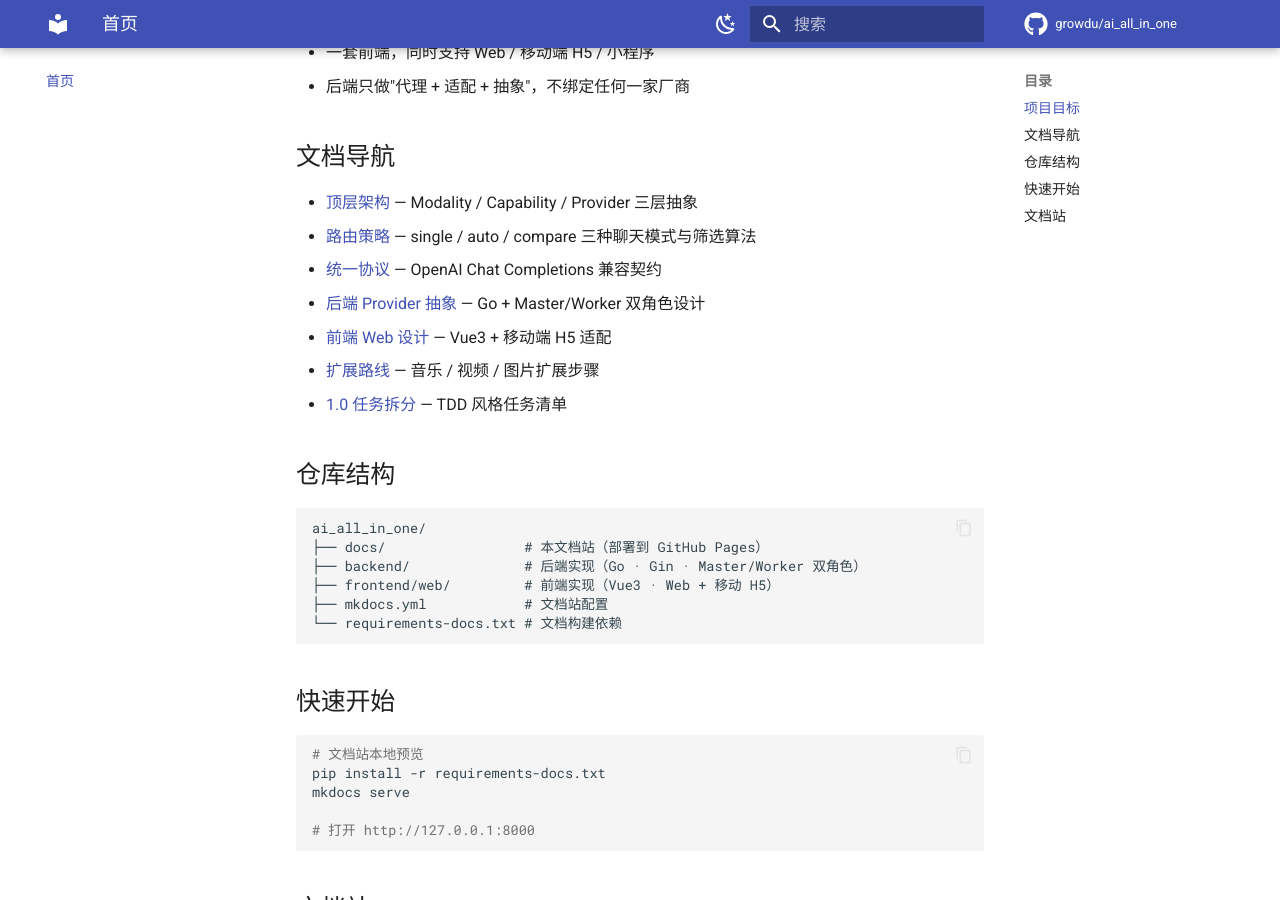
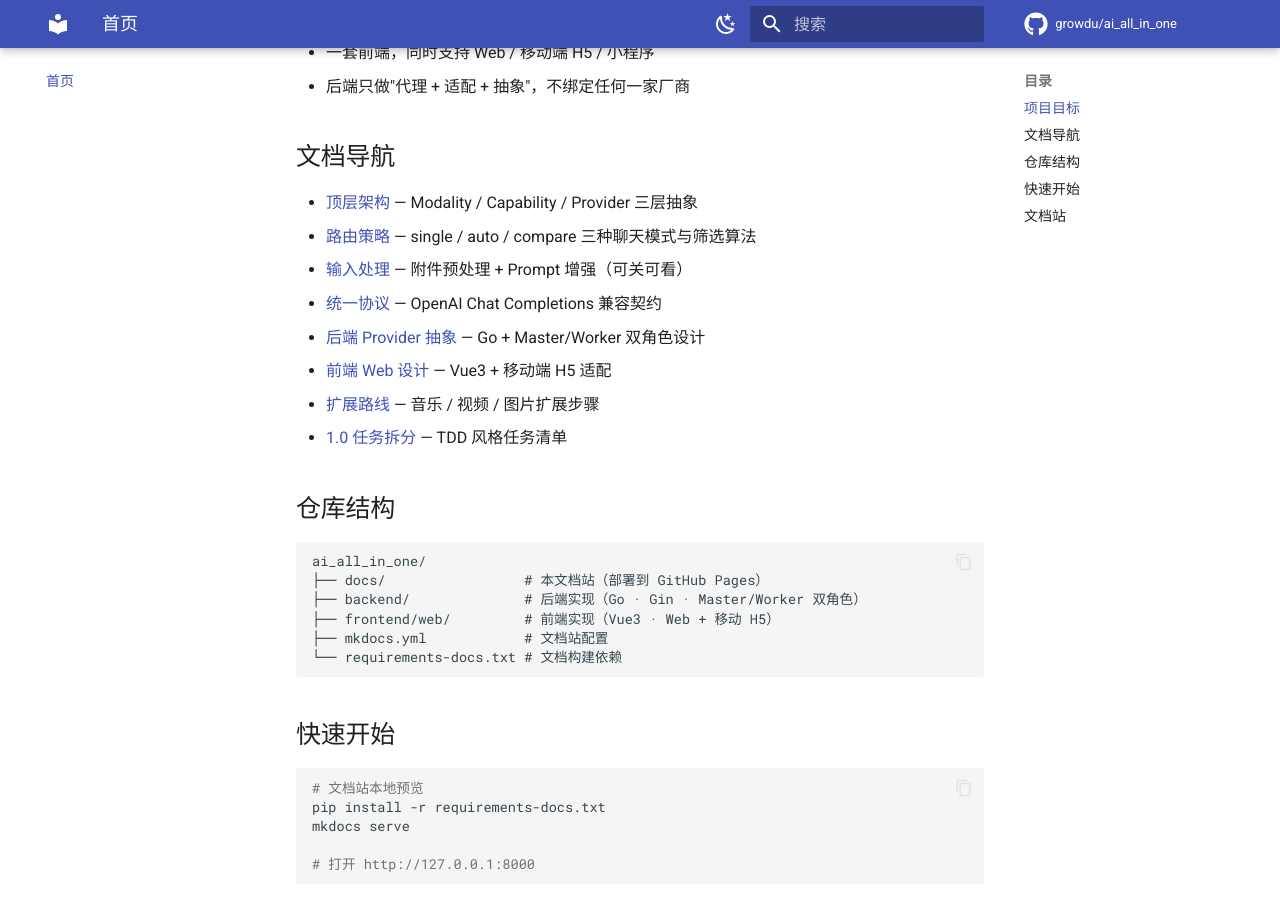
Before and after one commit to growdu/ai_all_in_one, an MkDocs documentation site: the page built from docs/index.md, in a window 1280 px wide and 900 px high, scrolled down 397 px. Built offline with MkDocs 1.6.1 and Material for MkDocs 9.7.7, drawn with Linux system fonts in a browser that asks for light colours; comment, search, counter and statistics services are not loaded.

Commit message:
docs: 文档导航补"输入处理"链接
上一 commit (778bbb3) 加了新文档但漏更 docs/index.md 的文档导航。
补上，保持首页与 nav 一致。

```diff
--- a/docs/index.md
+++ b/docs/index.md
@@ -13,6 +13,7 @@
 
 - [顶层架构](architecture/00-overview.md) — Modality / Capability / Provider 三层抽象
 - [路由策略](architecture/01-routing-strategy.md) — single / auto / compare 三种聊天模式与筛选算法
+- [输入处理](architecture/02-input-processing.md) — 附件预处理 + Prompt 增强（可关可看）
 - [统一协议](api/01-protocol.md) — OpenAI Chat Completions 兼容契约
 - [后端 Provider 抽象](backend/02-provider.md) — Go + Master/Worker 双角色设计
 - [前端 Web 设计](frontend/03-web.md) — Vue3 + 移动端 H5 适配
```
